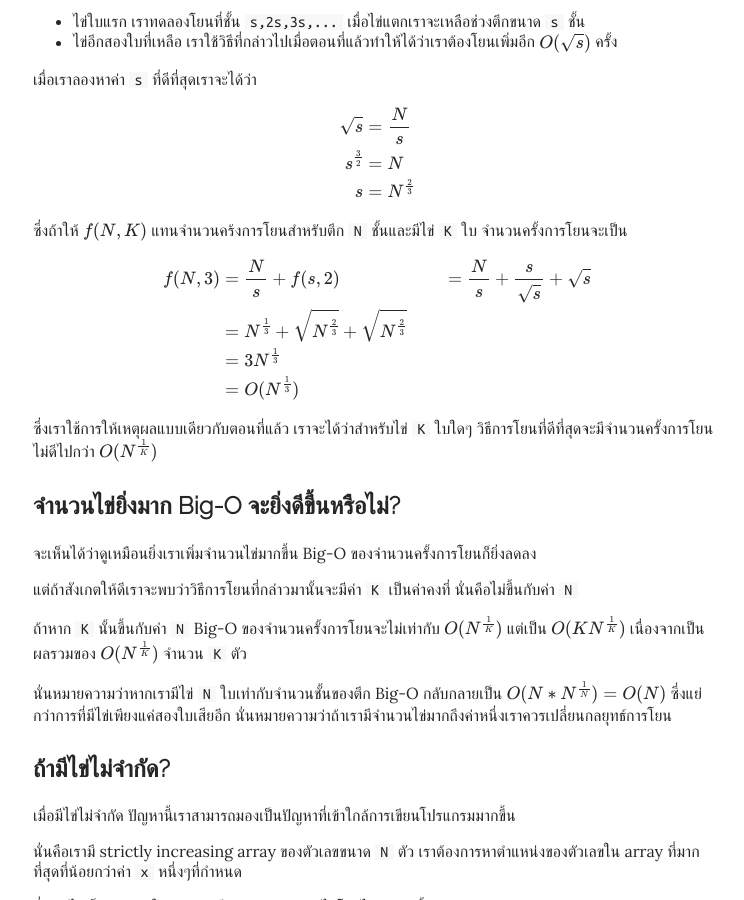
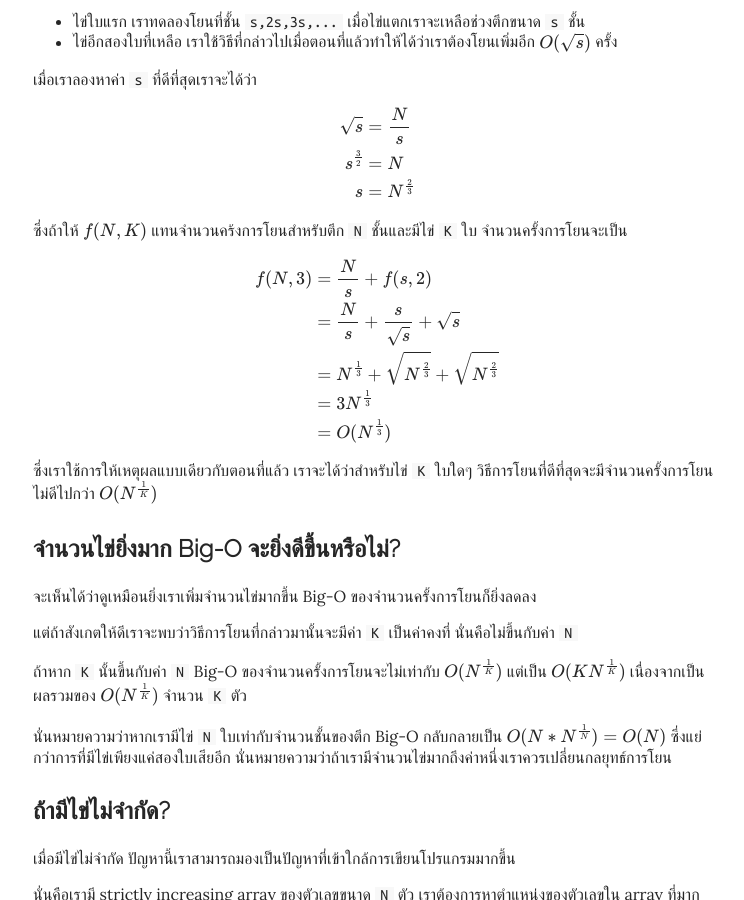
Before and after one commit to taneekpet/taneekpet.github.io, a Jekyll site: the page built from _posts/2018-09-28-throw-more-eggs.md, in a window 1280 px wide and 900 px high, scrolled down 448 px. Shown: the whole window, without its empty margins (263-1007 px from the left). Built offline with Jekyll 4.4.1, drawn with Linux system fonts in a browser that asks for light colours; formulas are drawn with MathJax 3.

Commit message:
formatting

```diff
--- a/_posts/2018-09-28-throw-more-eggs.md
+++ b/_posts/2018-09-28-throw-more-eggs.md
@@ -32,7 +32,7 @@ $$ \begin{align}
 ซึ่งถ้าให้ $ f(N,K) $ แทนจำนวนคร้งการโยนสำหรับตึก `N` ชั้นและมีไข่ `K` ใบ จำนวนครั้งการโยนจะเป็น
 
 $$ \begin{align}
-    f(N,3) &=  \frac{N}{s} + f(s,2)
+    f(N,3) &=  \frac{N}{s} + f(s,2) \\
            &=  \frac{N}{s} + \frac{s}{\sqrt{s}} + \sqrt{s} \\
            &=  N^{\frac{1}{3}} + \sqrt{N^{\frac{2}{3}}} +  \sqrt{N^{\frac{2}{3}}} \\
            &=  3N^{\frac{1}{3}} \\
```
